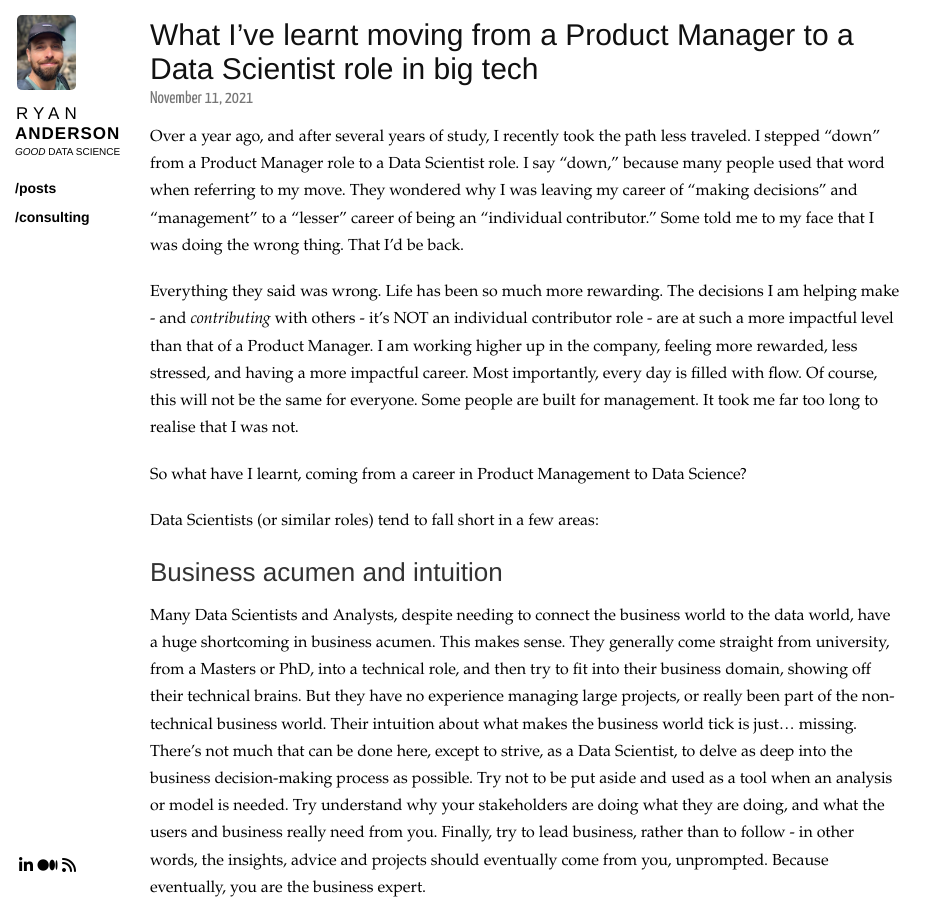
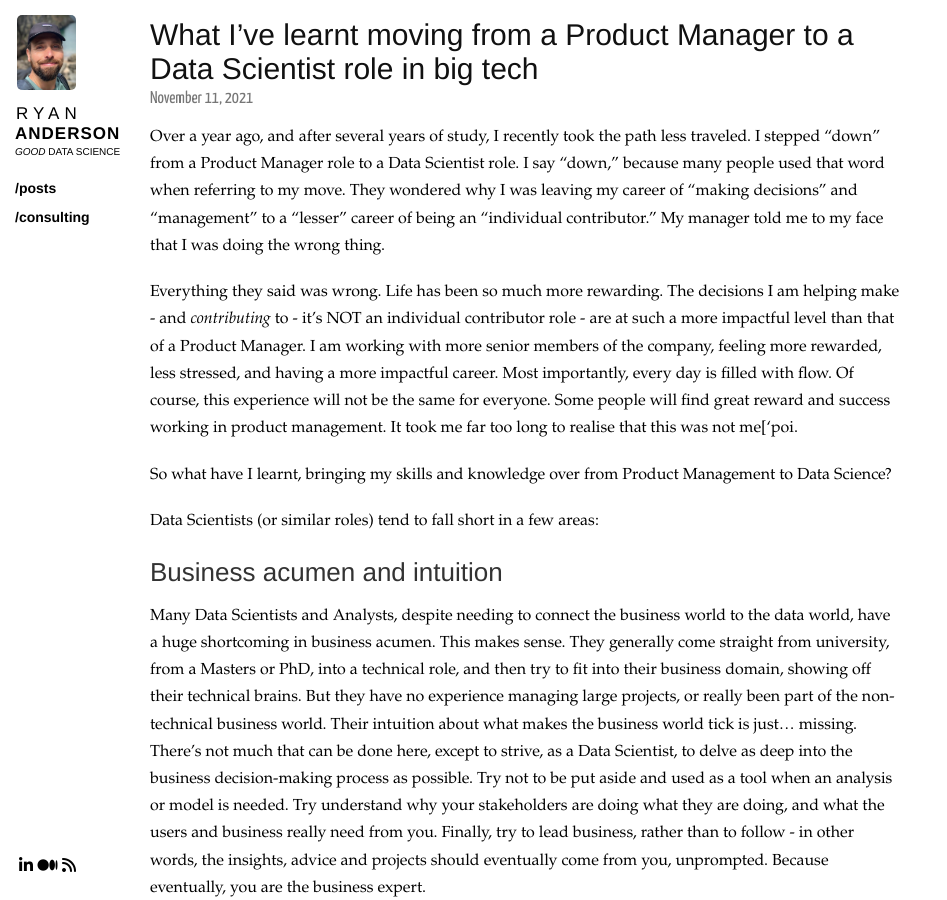
Before and after one commit to ryan-anderson-ds/ryan-anderson-ds.github.io, a Jekyll site: the page built from _posts/2021-11-11-PM-to-DS.md, in a window 1280 px wide and 900 px high. Shown: the whole window, without its empty margins (0-947 px from the left). Built offline with Jekyll 4.4.1, drawn with Linux system fonts in a browser that asks for light colours; comment, search, counter and statistics services are not loaded.

Commit message:
Update 2021-11-11-PM-to-DS.md

```diff
--- a/_posts/2021-11-11-PM-to-DS.md
+++ b/_posts/2021-11-11-PM-to-DS.md
@@ -4,11 +4,11 @@ title: What I’ve learnt moving from a Product Manager to a Data Scientist role
 type: insights
 ---
 
-Over a year ago, and after several years of study, I recently took the path less traveled. I stepped “down" from a Product Manager role to a Data Scientist role. I say “down,” because many people used that word when referring to my move. They wondered why I was leaving my career of “making decisions” and “management” to a “lesser” career of being an “individual contributor.” Some told me to my face that I was doing the wrong thing. That I'd be back.
+Over a year ago, and after several years of study, I recently took the path less traveled. I stepped “down" from a Product Manager role to a Data Scientist role. I say “down,” because many people used that word when referring to my move. They wondered why I was leaving my career of “making decisions” and “management” to a “lesser” career of being an “individual contributor.” My manager told me to my face that I was doing the wrong thing.
 
-Everything they said was wrong. Life has been so much more rewarding. The decisions I am helping make - and *contributing* with others - it’s NOT an individual contributor role - are at such a more impactful level than that of a Product Manager. I am working higher up in the company, feeling more rewarded, less stressed, and having a more impactful career. Most importantly, every day is filled with flow. Of course, this will not be the same for everyone. Some people are built for management. It took me far too long to realise that I was not.
+Everything they said was wrong. Life has been so much more rewarding. The decisions I am helping make - and *contributing* to - it’s NOT an individual contributor role - are at such a more impactful level than that of a Product Manager. I am working with more senior members of  the company, feeling more rewarded, less stressed, and having a more impactful career. Most importantly, every day is filled with flow. Of course, this experience will not be the same for everyone. Some people will find great reward and success working in product management. It took me far too long to realise that this was not me['poi.
 
-So what have I learnt, coming from a career in Product Management to Data Science?
+So what have I learnt, bringing my skills and knowledge over from Product Management to Data Science?
 
 Data Scientists (or similar roles) tend to fall short in a few areas:
 
```
